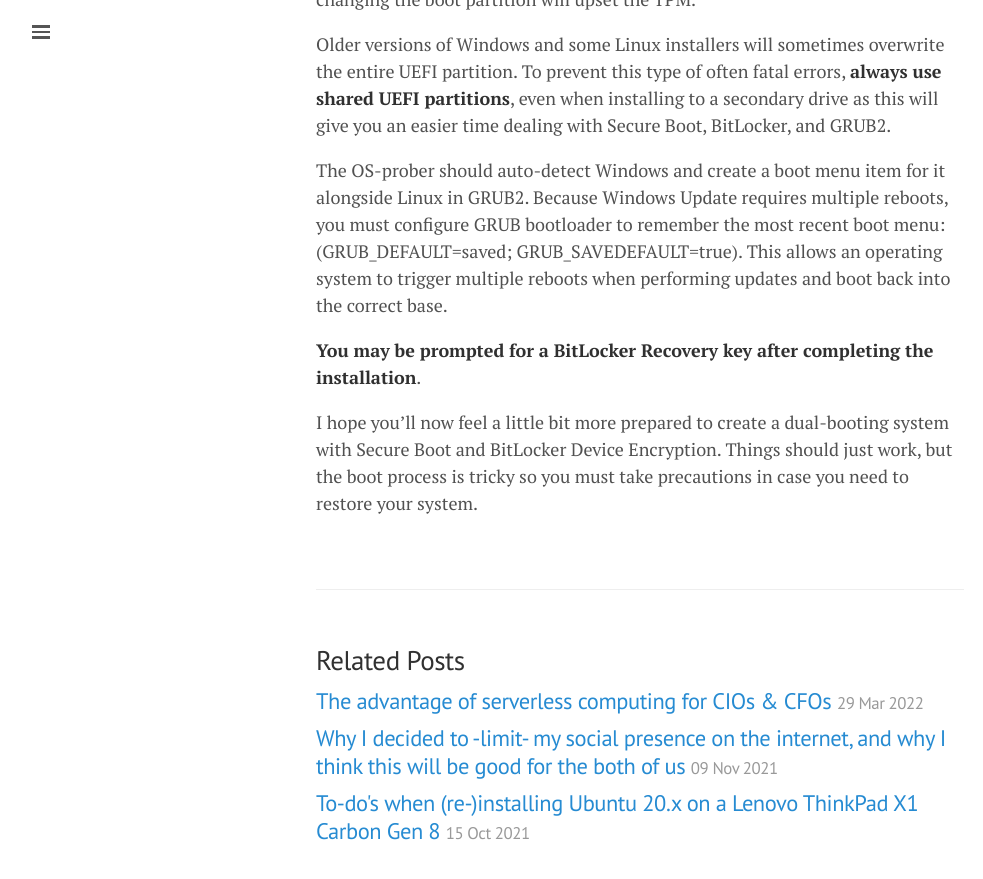
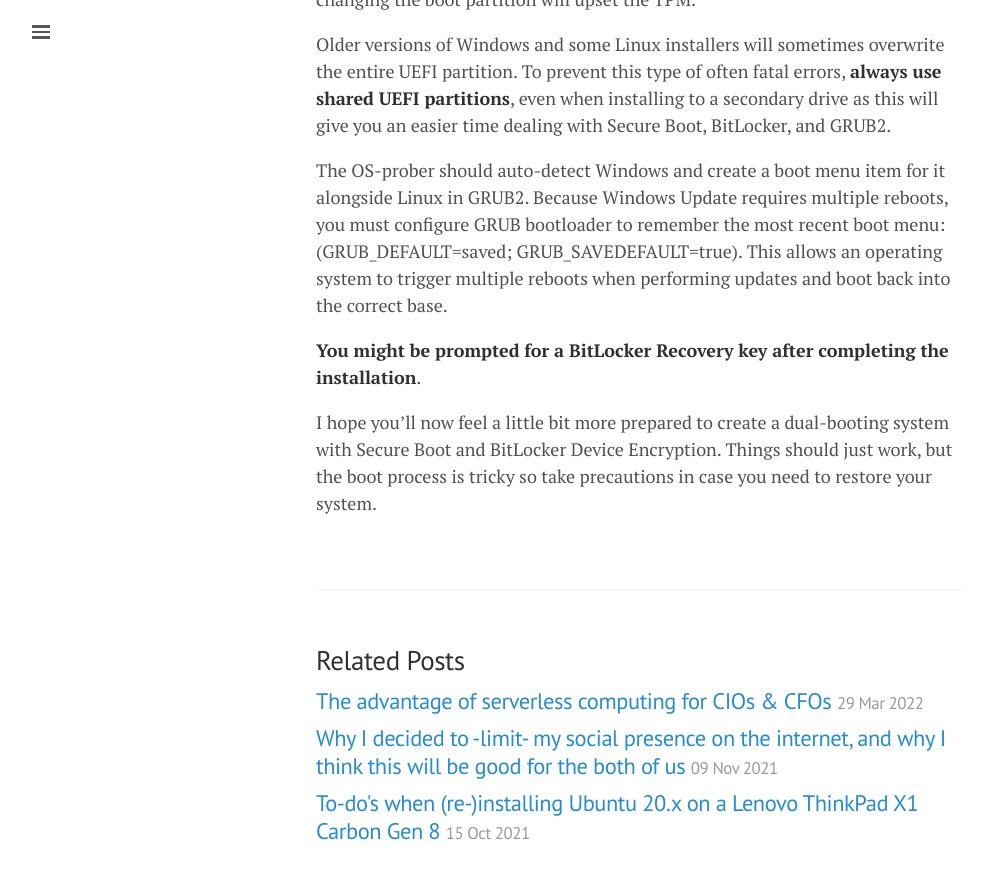
Before and after one commit to lgeurts/lgeurts.github.io, a Jekyll site: the page built from _posts/2019-03-19-dual-booting-windows-and-linux.md, in a window 1280 px wide and 900 px high, scrolled down 2980 px. Shown: the top 879 px of the window, without its empty margins (0-983 px from the left). Built offline with Jekyll 4.4.1, drawn with Linux system fonts in a browser that asks for light colours; nearby versions of some CDN libraries; comment, search, counter and statistics services are not loaded.

Commit message:
Update 2019-03-19-dual-booting-windows-and-linux.md

```diff
--- a/_posts/2019-03-19-dual-booting-windows-and-linux.md
+++ b/_posts/2019-03-19-dual-booting-windows-and-linux.md
@@ -53,6 +53,6 @@ Older versions of Windows and some Linux installers will sometimes overwrite the
 
 The OS-prober should auto-detect Windows and create a boot menu item for it alongside Linux in GRUB2. Because Windows Update requires multiple reboots, you must configure GRUB bootloader to remember the most recent boot menu: (GRUB_DEFAULT=saved; GRUB_SAVEDEFAULT=true). This allows an operating system to trigger multiple reboots when performing updates and boot back into the correct base.
 
-**You may be prompted for a BitLocker Recovery key after completing the installation**.
+**You might be prompted for a BitLocker Recovery key after completing the installation**.
 
-I hope you’ll now feel a little bit more prepared to create a dual-booting system with Secure Boot and BitLocker Device Encryption. Things should just work, but the boot process is tricky so you must take precautions in case you need to restore your system.
+I hope you’ll now feel a little bit more prepared to create a dual-booting system with Secure Boot and BitLocker Device Encryption. Things should just work, but the boot process is tricky so take precautions in case you need to restore your system.
```
